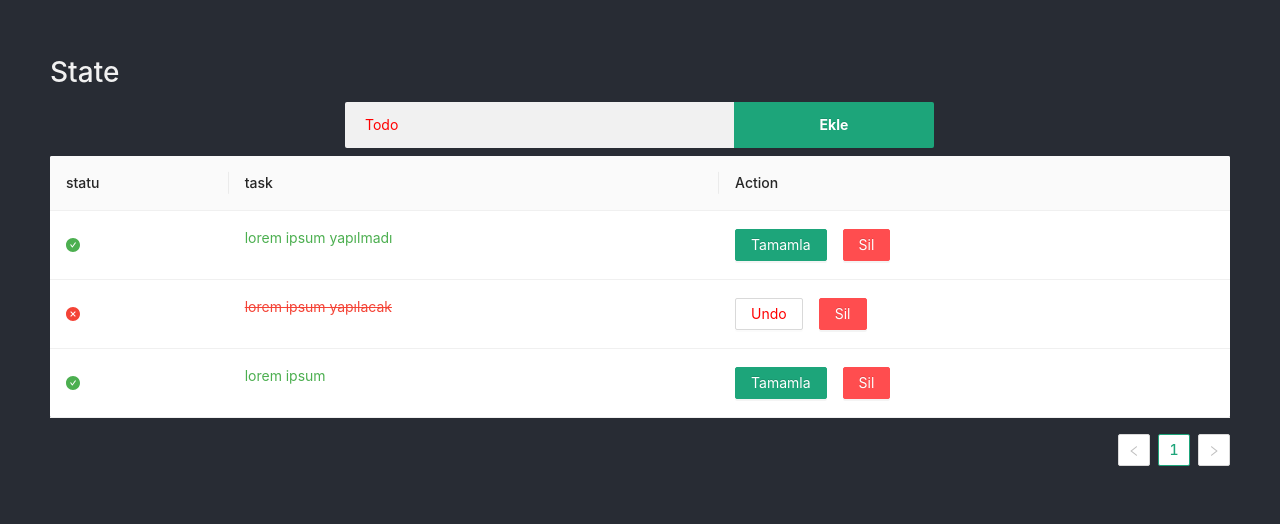
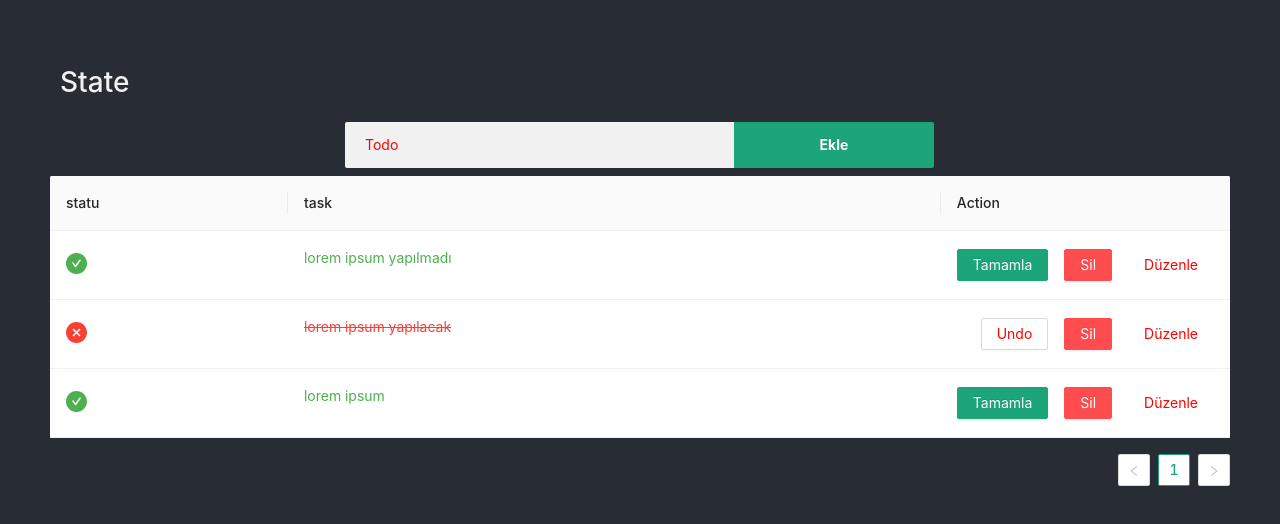
Before and after one commit to fatihemree/sample-redux, a React (Create React App) app: page / in a window 1280 px wide. Shown: the top 524 px of the page. Built offline with nearby package versions, Linux system fonts and the light colour scheme.

Commit message:
input & table compnent create

```diff
--- a/src/App.less
+++ b/src/App.less
@@ -1,5 +1,5 @@
 h1,h2,h3,h4,h5,h6{
-  margin: 0;
+  margin: 10px;
   padding: 0;
   color: #f1f1f1;
 }
@@ -40,6 +40,10 @@ body {
   text-decoration: line-through;
 }
 
+.icon-size{
+  font-size: 1.5em;
+}
+
 .green-bg {
   background-color: #4CAF50;
 }
--- a/src/component/CustomTable.js
+++ b/src/component/CustomTable.js
@@ -1,6 +1,6 @@
 import React from 'react'
-import { Table, Space, Button } from 'antd';
-import { CheckCircleFilled, CloseCircleFilled, LeftOutlined, } from '@ant-design/icons';
+import { Table, Space, Button, Row, Col } from 'antd';
+import { CheckCircleFilled, CloseCircleFilled } from '@ant-design/icons';
 
 export default function CustomTable() {
 
@@ -9,7 +9,7 @@ export default function CustomTable() {
     {
       title: 'statu',
       dataIndex: 'statu',
-      render: (statu, record) => statu ? <CheckCircleFilled className='green-text' /> : <CloseCircleFilled className='red-text' />,
+      render: (statu, record) => statu ? <CheckCircleFilled className='green-text icon-size' /> : <CloseCircleFilled className='red-text icon-size' />,
     },
     {
       title: 'task',
@@ -19,11 +19,17 @@ export default function CustomTable() {
     {
 
       title: 'Action',
+      width: 150,
       render: (text, record) => (
-        <Space align='center' size="middle">
-          {record.statu ? <Button type='primary'>Tamamla</Button> : <Button type='ghost'>Undo</Button>}
-          <Button type="primary" danger>Sil</Button>
-        </Space>
+        <Row justify='end'>
+          <Col>
+            <Space align='center' size="middle">
+              {record.statu ? <Button type='primary'>Tamamla</Button> : <Button type='ghost'>Undo</Button>}
+              <Button type="primary" danger>Sil</Button>
+              <Button type="text" text>Düzenle</Button>
+            </Space>
+          </Col>
+        </Row>
       ),
     },
   ];
```
